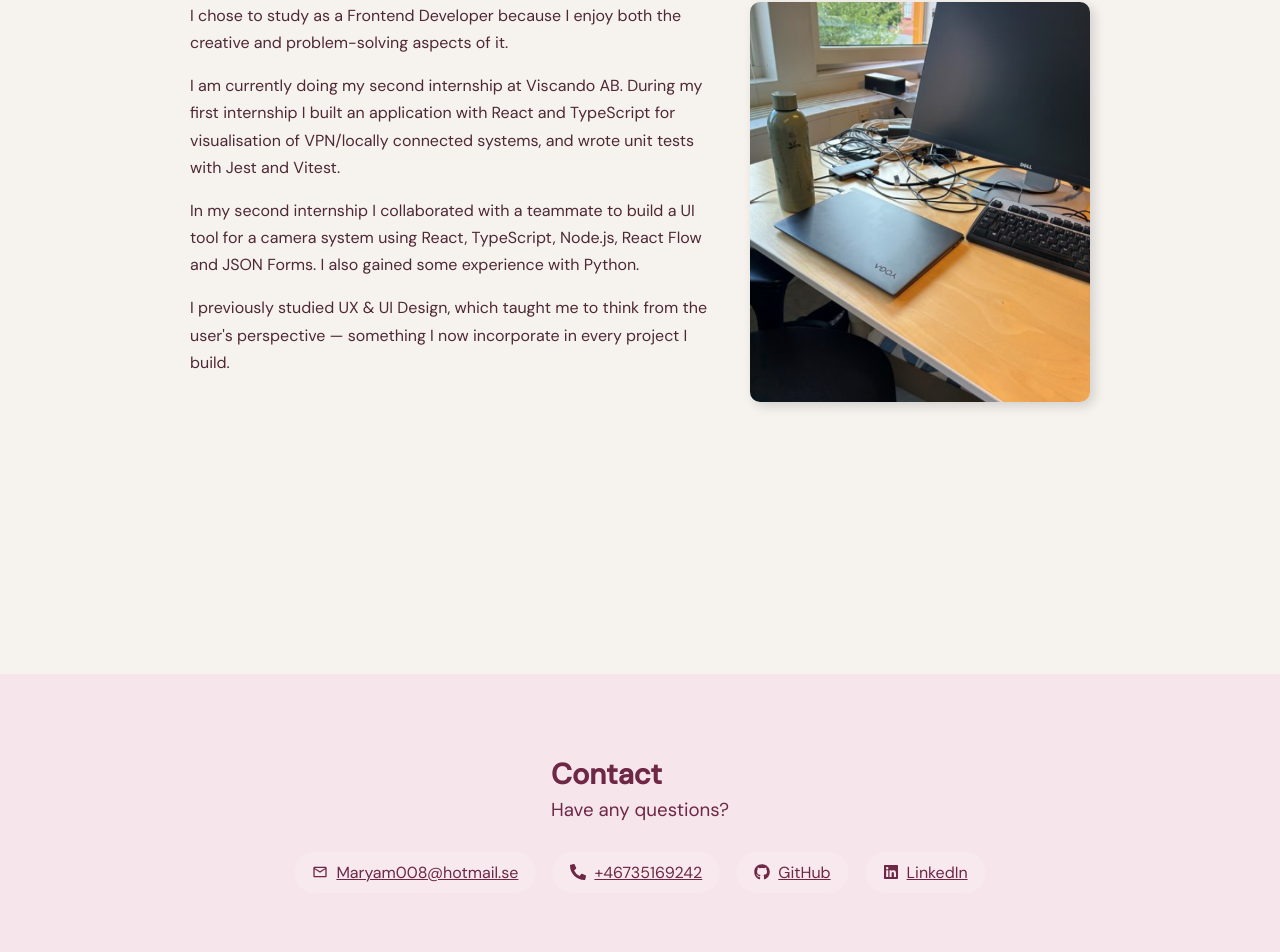
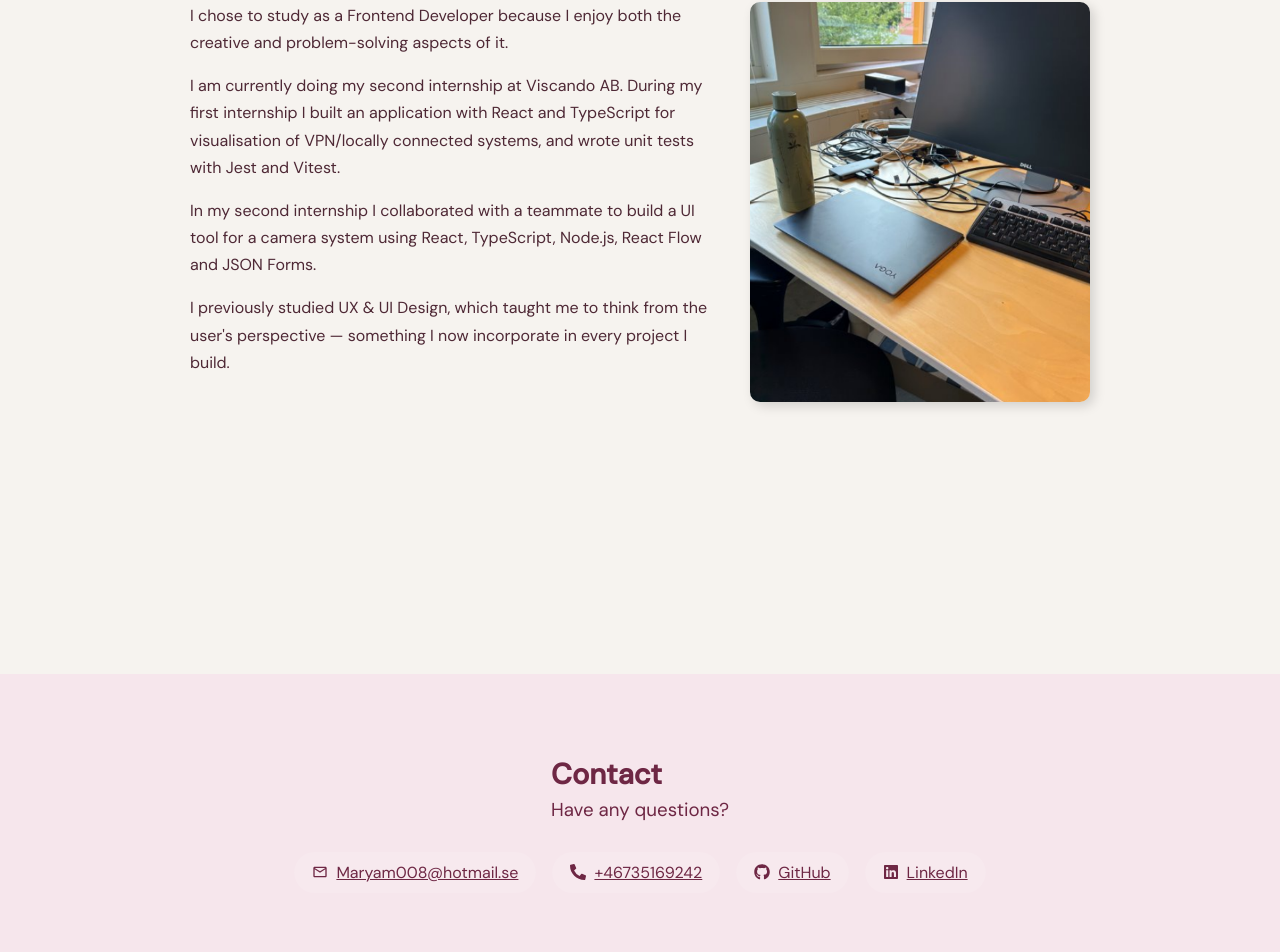
Before and after one commit to maryam891/Portfolio, a React (Vite) app: page / in a window 1280 px wide. Shown: the part 2116-3068 px from the top of the page. Built offline with nearby package versions, Linux system fonts and the light colour scheme.

Commit message:
added small change to text in experience and journey

```diff
--- a/src/components/Experience.tsx
+++ b/src/components/Experience.tsx
@@ -21,7 +21,7 @@ export default function Experience() {
           <p>
             In my second internship I collaborated with a teammate to build a UI
             tool for a camera system using React, TypeScript, Node.js, React Flow
-            and JSON Forms. I also gained some experience with Python.
+            and JSON Forms.
           </p>
           <p>
             I previously studied UX & UI Design, which taught me to think from
```
